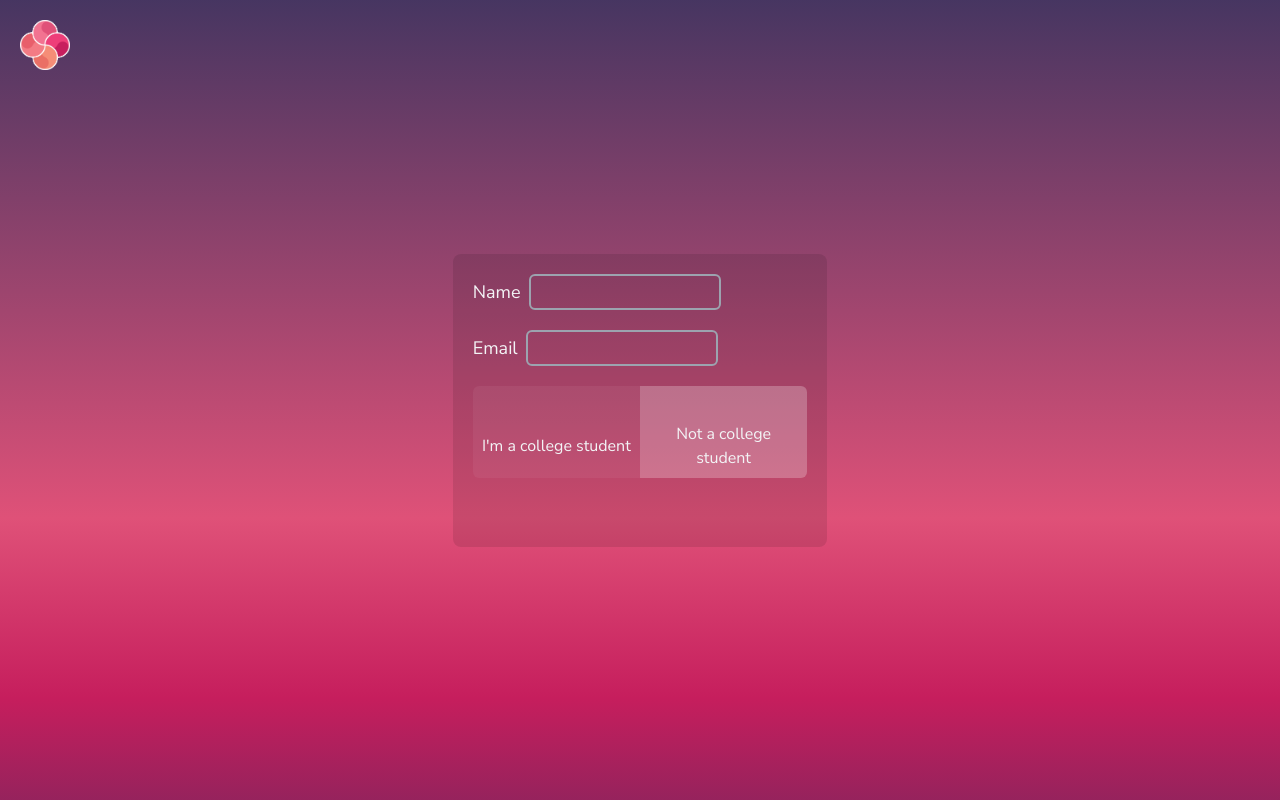
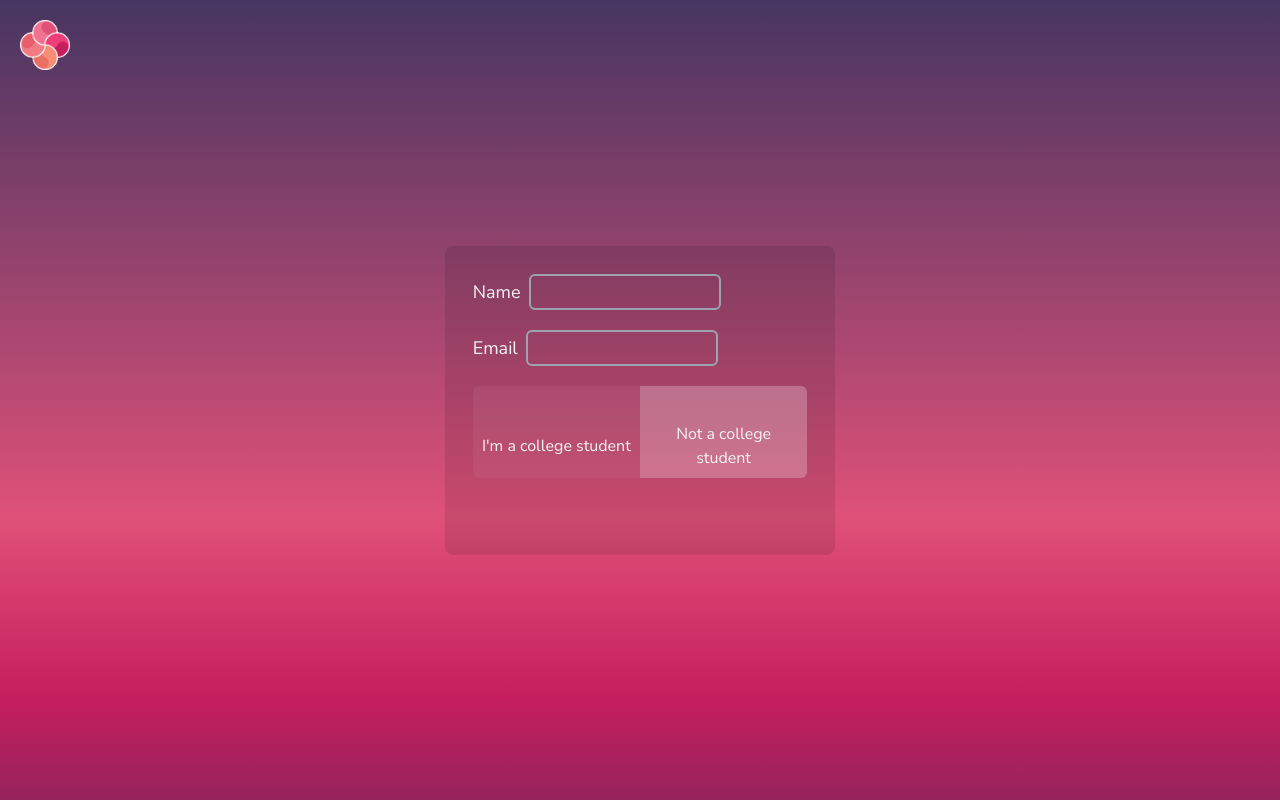
Before and after one commit to ReflectionsProjections/rp2023, a SvelteKit app: page /register in a window 1280 px wide. Built offline with nearby package versions, Linux system fonts and the light colour scheme; some icons are missing.

Commit message:
Increase glass container padding

```diff
--- a/src/components/glass-container.svelte
+++ b/src/components/glass-container.svelte
@@ -1,3 +1,3 @@
-<div class="bg-black bg-opacity-10 rounded-lg p-5">
+<div class="bg-black bg-opacity-10 rounded-lg p-7">
 	<slot />
 </div>
```
